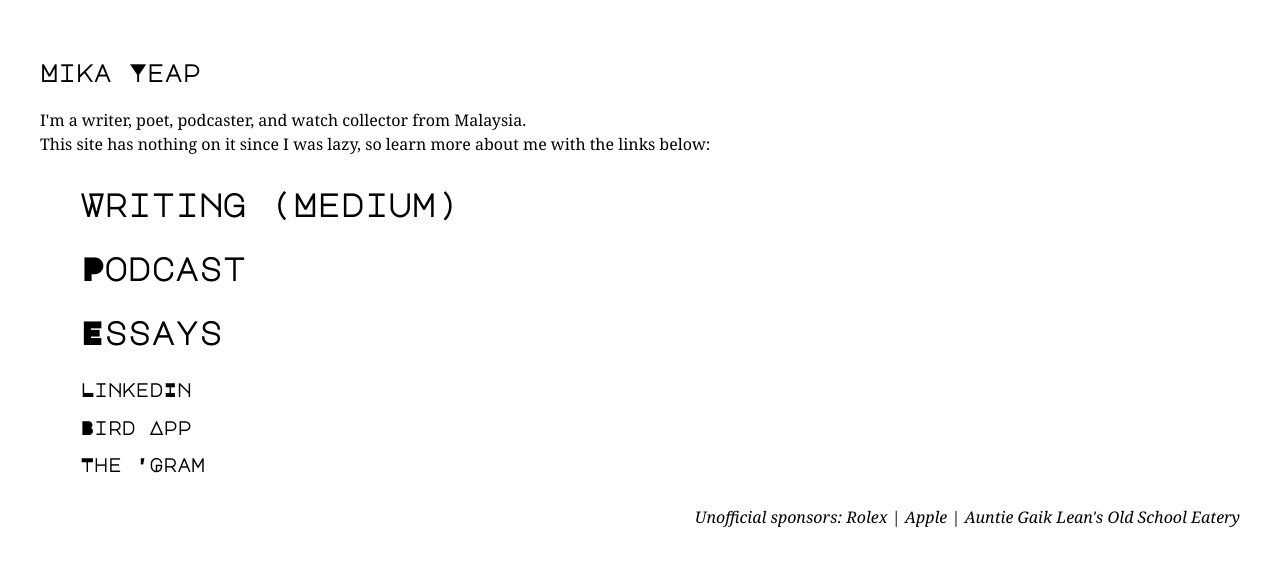
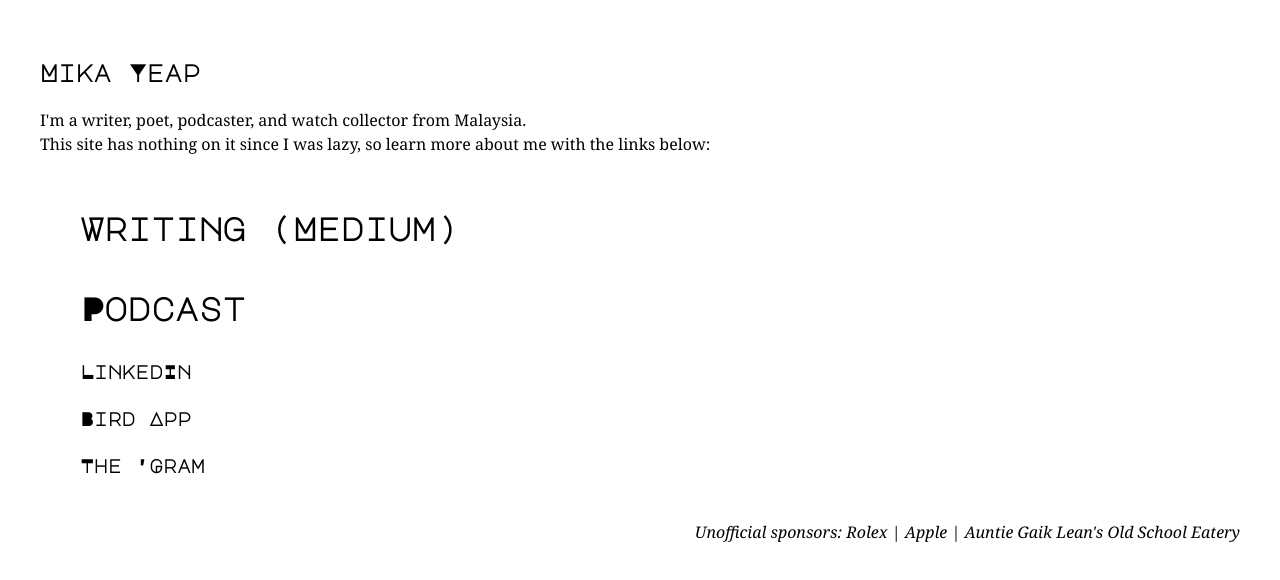
Before and after one commit to MikaOY/MikaOY.github.io, a plain HTML site: page index.html in a window 1280 px wide. Drawn offline with Linux system fonts and the light colour scheme.

Commit message:
updated spacing, removed Essays link

```diff
--- a/index.html
+++ b/index.html
@@ -9,12 +9,14 @@
             <br>This site has nothing on it since I was lazy, so learn more about me with the links below:</p>
 
         <ul>
-            <li><a href="https://medium.com/@mikayeap"><h1>Writing (Medium)</h1></a></li>
-            <li><a href="https://anchor.fm/thecolorpink"><h1>Podcast</h1></a></li>
-            <li><a href="blog/quarantine-2020-04-16.html"><h1>Essays</h1></a></li>
-            <li><a href="https://my.linkedin.com/in/mika-yeap-22b1b1135"><h3>LinkedIn</h3></a></li>
-            <li><a href="https://twitter.com/mikayeap"><h3>Bird App</h3></a></li>
-            <li><a href="https://www.instagram.com/mika.yeap"><h3>The 'Gram</h3></a></li>
+            <li><a href="https://medium.com/@mikayeap"><h1 class="link">Writing (Medium)</h1></a></li>
+            <li><a href="https://anchor.fm/thecolorpink"><h1 class="link">Podcast</h1></a></li>
+            <!--
+                <li><a href="blog/quarantine-2020-04-16.html"><h1 class="link">Essays</h1></a></li>
+            -->
+            <li><a href="https://my.linkedin.com/in/mika-yeap-22b1b1135"><h3 class="link">LinkedIn</h3></a></li>
+            <li><a href="https://twitter.com/mikayeap"><h3 class="link">Bird App</h3></a></li>
+            <li><a href="https://www.instagram.com/mika.yeap"><h3 class="link">The 'Gram</h3></a></li>
         </ul>
     </body>
 
--- a/styles/index.css
+++ b/styles/index.css
@@ -22,9 +22,14 @@ ul {
     list-style-type: none;
 }
 
+.link {
+    margin: 0.75em auto 0.75em auto;
+}
+
 a {
     text-decoration: none;
     color: black;
+    display:inline-block;
 }
 
 a:visited {
```
